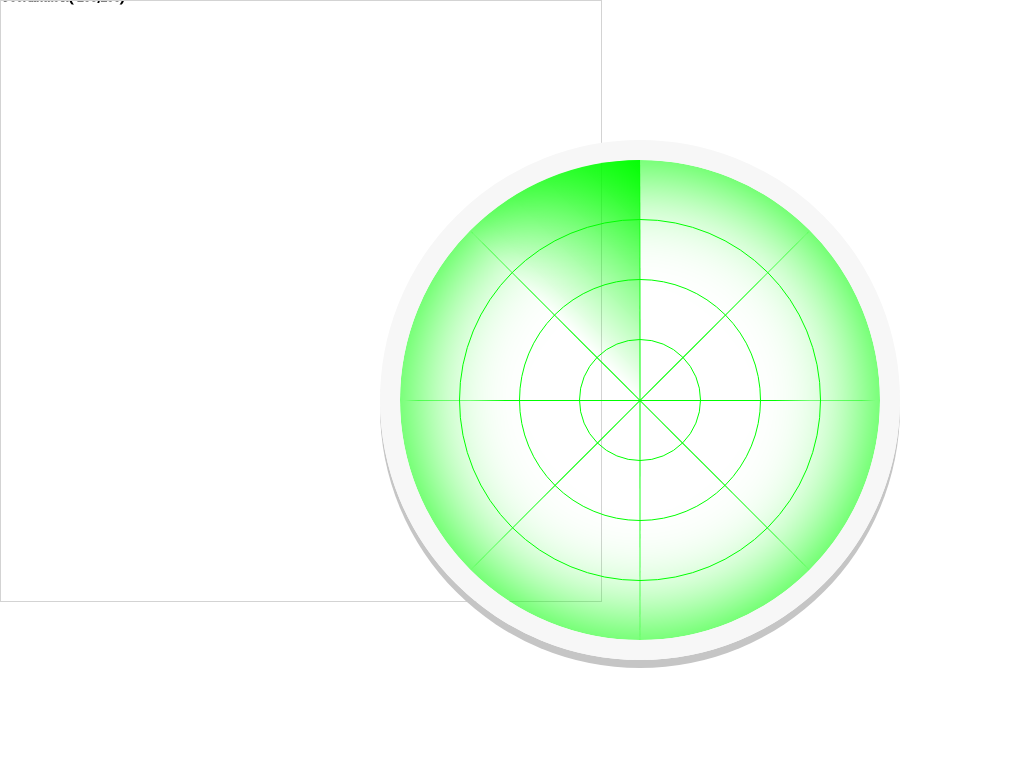
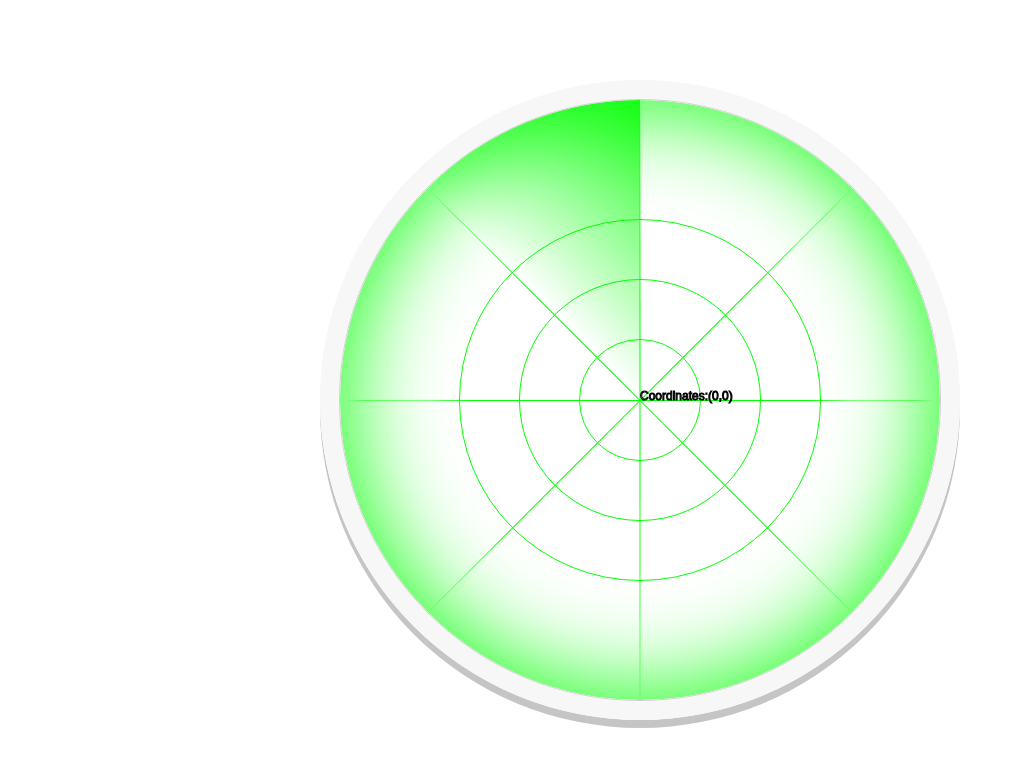
Before and after one commit to Lhayes32/html-coordinate-plane, a plain HTML site: page index.html in a window 1280 px wide. Shown: the whole page, without its empty margins (0-1023 px from the left). Drawn offline with nearby package versions, Linux system fonts and the light colour scheme.

Commit message:
POC working

```diff
--- a/index.html
+++ b/index.html
@@ -20,9 +20,8 @@
             <li></li>
             <li></li>
             <li></li>
-
         </ul>
-        <canvas id="myCanvas" width="600" height="600" style="border:1px solid #d3d3d3; top: 0px; left: 0px;"></canvas>
+        <canvas id="myCanvas" width="600" height="600" style=" transform: translate(-50%, -50%); border:1px solid #d3d3d3; top: 50%; left: 50%; position: absolute; border-radius: 50%;"></canvas>
     </div>
 
 
--- a/main.js
+++ b/main.js
@@ -1,5 +1,7 @@
 const canvas = document.querySelector('#myCanvas');
 const context = canvas.getContext('2d');
+
+const radar = document.querySelector(".radar");
 
 var canvasPos = getPosition(canvas);
 var mouseX = 0;
@@ -12,8 +14,11 @@ canvas.addEventListener("mousemove", setMousePosition, false);
 function setMousePosition(e) {
     mouseX = e.clientX - canvasPos.x;
     mouseY = e.clientY - canvasPos.y;
-    coordX = e.clientX - canvas.offsetLeft
-    coordY = e.clientY - canvas.offsetTop
+
+
+    coordX = e.clientX - canvas.offsetLeft;
+    coordY = e.clientY - canvas.offsetTop;
+    //console.log(mouseX + " " + mouseY + " " + e.clientX + " " + e.clientY + " " + coordX + " " + coordY);
 }
 
 function getPosition(el) {
@@ -34,7 +39,7 @@ function getPosition(el) {
 function update() {
     context.clearRect(0, 0, canvas.width, canvas.height);
     context.font = "12px Arial";
-    context.strokeText("Coordinates:(" + Math.floor((coordX - 300) / 3) + "," + Math.floor(((coordY - 300) * -1 ) /3) + ")", coordX, coordY);
+    context.strokeText("Coordinates:(" + Math.floor(coordX / 3) + "," + Math.floor((coordY * -1) / 3) + ")", coordX + 300 , coordY + 300);
     requestAnimationFrame(update);
 }
 update();
--- a/style.css
+++ b/style.css
@@ -13,8 +13,8 @@ body{
     transform: translate(-50%, -50%);
     margin: 0;
     padding: 0;
-    width: 480px;
-    height: 480px;
+    width: 600px;
+    height: 600px;
     border-radius: 50%;
     border: 20px solid #f7f7f7;
     background-size: cover;
@@ -120,8 +120,8 @@ body{
     position: absolute;
     top: 50%;
     left: 50%;
-    width: 250px;
-    height: 250px;
+    width: 360px;
+    height: 360px;
     background: linear-gradient(45deg, #00ff00 0%, transparent 50%);
     transform-origin: top left;
     animation: animate 2s linear infinite;
```
